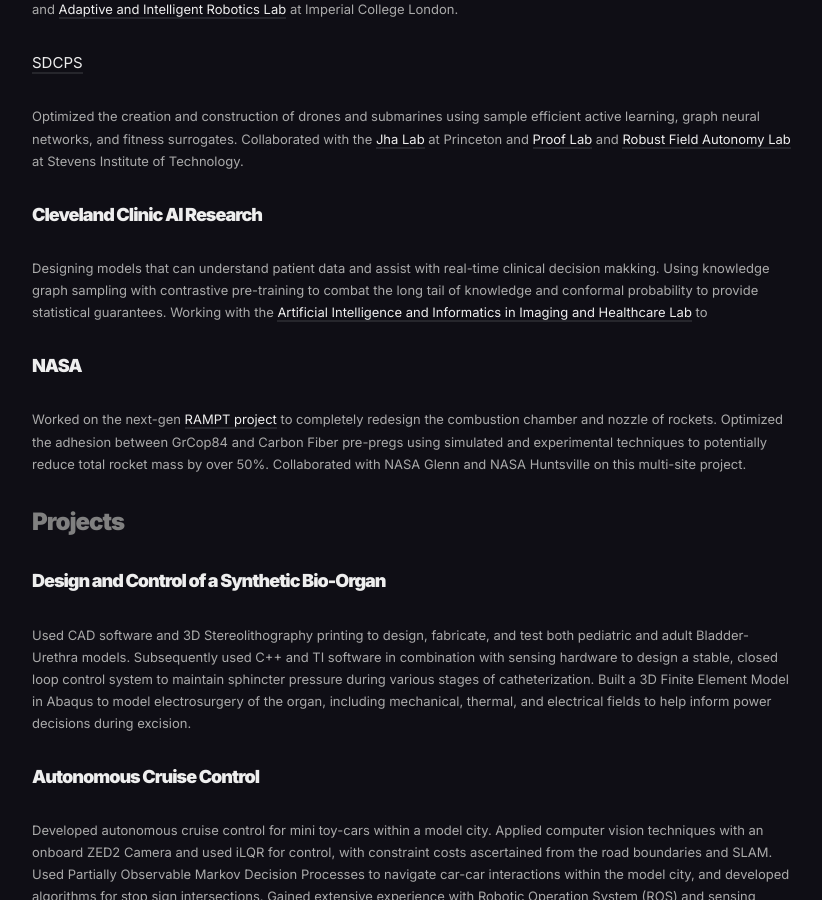
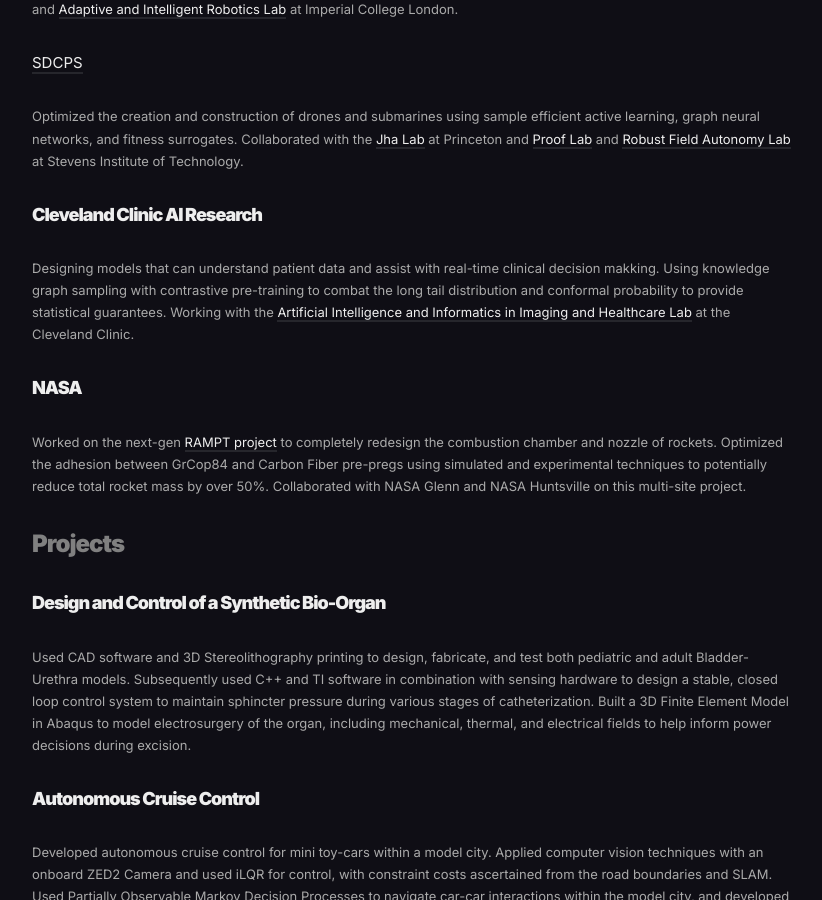
Before and after one commit to pranav270-create/pranav270-create.github.io, a Jekyll site: the page built from _pages/experience.md, in a window 1280 px wide and 900 px high, scrolled down 708 px. Shown: the whole window, without its empty margins (228-1050 px from the left). Built offline with Jekyll 4.4.1, drawn with Linux system fonts in a browser that asks for light colours; nearby versions of some CDN libraries.

Commit message:
experience updated

```diff
--- a/_pages/experience.md
+++ b/_pages/experience.md
@@ -28,12 +28,12 @@
 </p>
 
 <p style="font-size: 13px;">
-Optimized the creation and construction of drones and submarines using sample efficient active learning, graph neural networks, and fitness surrogates. Collaborated with the <a href="(https://engineering.princeton.edu/faculty/niraj-jha">Jha Lab</a> at Princeton and <a href="https://prooflab.stevens.edu"> Proof Lab</a> and <a href="https://robustfieldautonomylab.github.io">Robust Field Autonomy Lab</a> at Stevens Institute of Technology.
+Optimized the creation and construction of drones and submarines using sample efficient active learning, graph neural networks, and fitness surrogates. Collaborated with the <a href="https://engineering.princeton.edu/faculty/niraj-jha">Jha Lab</a> at Princeton and <a href="https://prooflab.stevens.edu"> Proof Lab</a> and <a href="https://robustfieldautonomylab.github.io">Robust Field Autonomy Lab</a> at Stevens Institute of Technology.
 </p>
 
 ##### Cleveland Clinic AI  Research
 <p style="font-size: 13px;">
-Designing models that can understand patient data and assist with real-time clinical decision makking. Using knowledge graph sampling with contrastive pre-training to combat the long tail of knowledge and conformal probability to provide statistical guarantees. Working with the <a href="https://my.clevelandclinic.org/departments/pathology/depts/artificial-intelligence-data-science">Artificial Intelligence and Informatics in Imaging and Healthcare Lab</a> to
+Designing models that can understand patient data and assist with real-time clinical decision makking. Using knowledge graph sampling with contrastive pre-training to combat the long tail distribution and conformal probability to provide statistical guarantees. Working with the <a href="https://my.clevelandclinic.org/departments/pathology/depts/artificial-intelligence-data-science">Artificial Intelligence and Informatics in Imaging and Healthcare Lab</a> at the Cleveland Clinic.
 </p>
 
 ##### NASA
```
